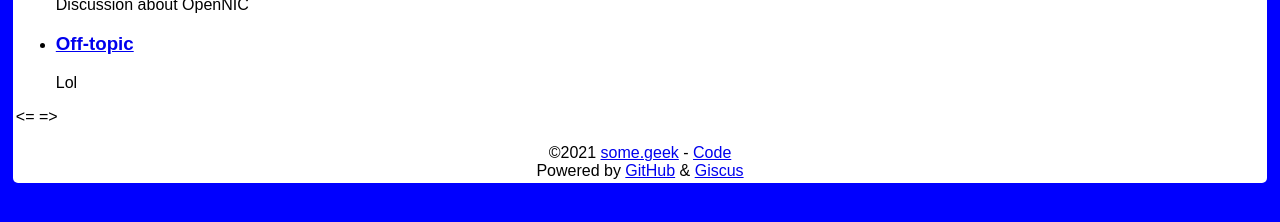
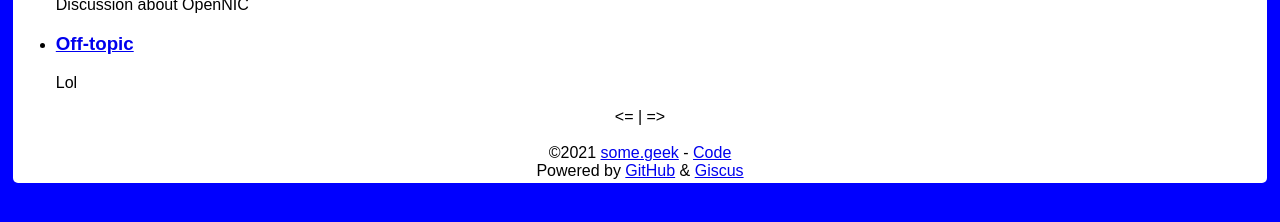
Before and after one commit to someDOTgeek/bb, a Jekyll site: the page built from index.html, in a window 1280 px wide. Shown: the part 140-362 px from the top of the page. Built offline with Jekyll 4.4.1, drawn with Linux system fonts in a browser that asks for light colours; the list of posts is cut into pages by our own code.

Commit message:
Update home.html

```diff
--- a/_layouts/home.html
+++ b/_layouts/home.html
@@ -10,12 +10,12 @@ layout: default
 			</li>
 			{% endfor %}
 		</ul>
-		<div>
+		<div style="text-align:center">
 			{% if paginator.next_page %}
 				<a href="{{ site.github.url }}{{ paginator.next_page_path }}"><=</a>
 			{% else %}
 				<span><=</span>
-			{% endif %}
+			{% endif %} |
 			{% if paginator.previous_page %}
 				<a href="{{ site.baseurl }}{{ paginator.previous_page_path }}">=></a>
 			{% else %}
```
